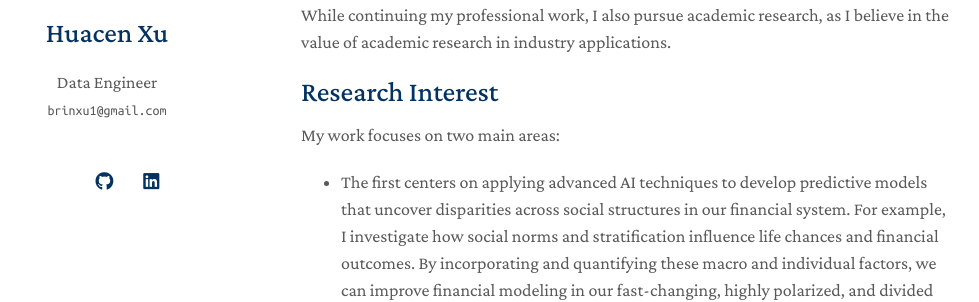
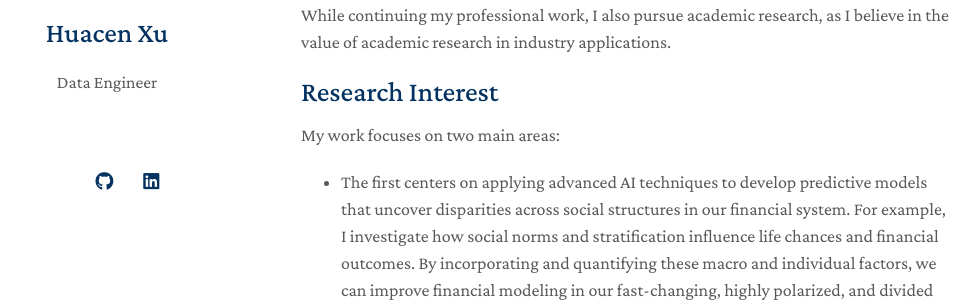
Before and after one commit to huacenxu/huacenxu.github.io, a Jekyll site: the page built from index.md, in a window 1280 px wide. Shown: the part 253-555 px from the top of the page, without its empty margins (169-1148 px from the left). Built offline with Jekyll 4.4.1, drawn with Linux system fonts in a browser that asks for light colours; nearby versions of some CDN libraries; a style sheet for code colours, icons or effects is not loaded; our own code applies the rules of GitHub Pages for plain Markdown files.

Commit message:
updated code

```diff
--- a/_config.yml
+++ b/_config.yml
@@ -1,7 +1,6 @@
 # Basic Information
 title: Huacen Xu
 position: Data Engineer
-email: brinxu1@gmail.com
 
 # Search Engine Optimization (SEO)
 # The following information is used to improve the website traffic from search engines, e.g., Google.
```
